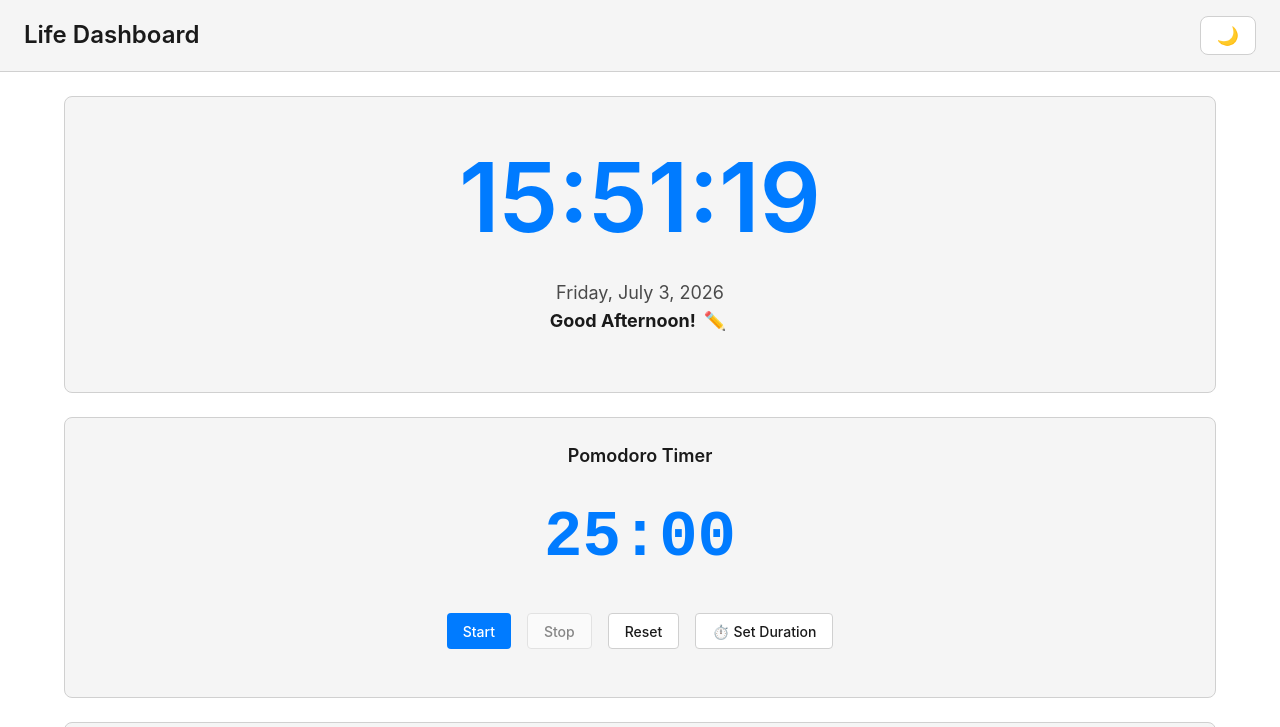
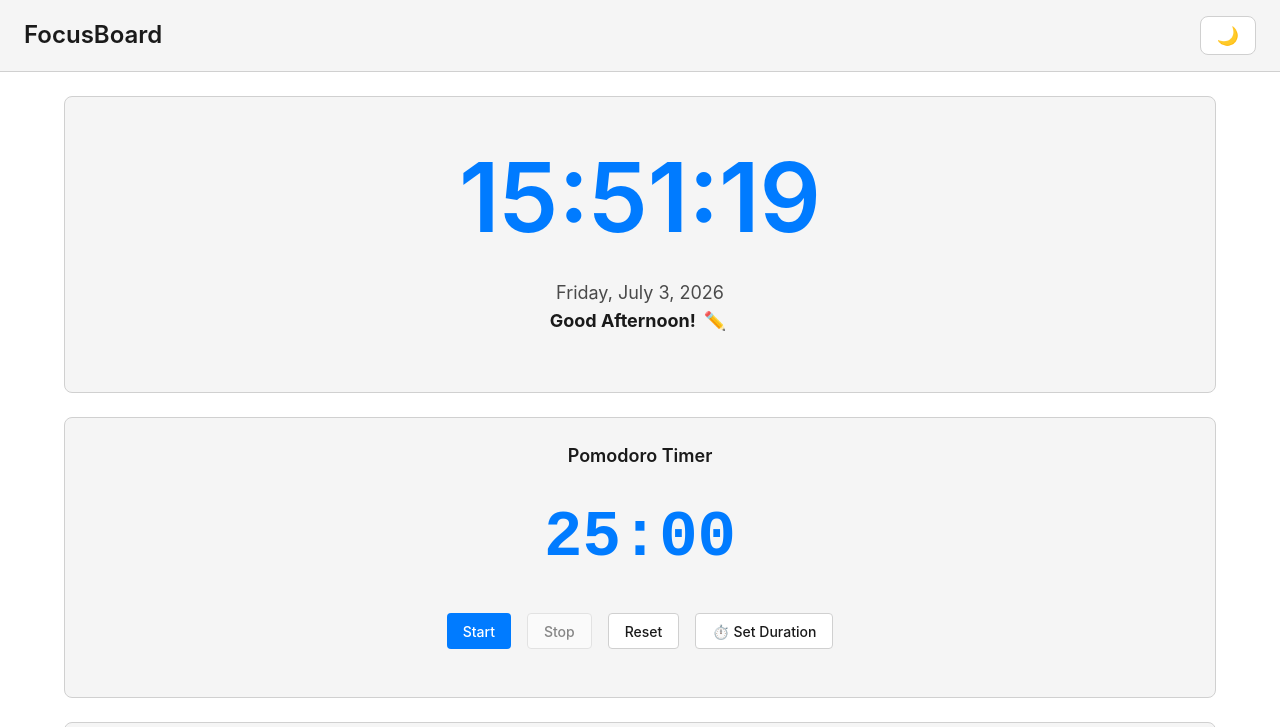
Before and after one commit to dennycahyow/CodingCamp-29June26-dennycahyow, a website: page index.html in a window 1280 px wide. Shown: the top 727 px of the page. Drawn offline with Linux system fonts and the light colour scheme.

Commit message:
feat: change web name

```diff
--- a/index.html
+++ b/index.html
@@ -13,7 +13,7 @@
 	<body>
 		<!-- Theme toggle button placed early so it applies before content renders -->
 		<header class="site-header">
-			<h1 class="site-title">Life Dashboard</h1>
+			<h1 class="site-title">FocusBoard</h1>
 			<button
 				id="theme-toggle"
 				class="theme-toggle-btn"
```
